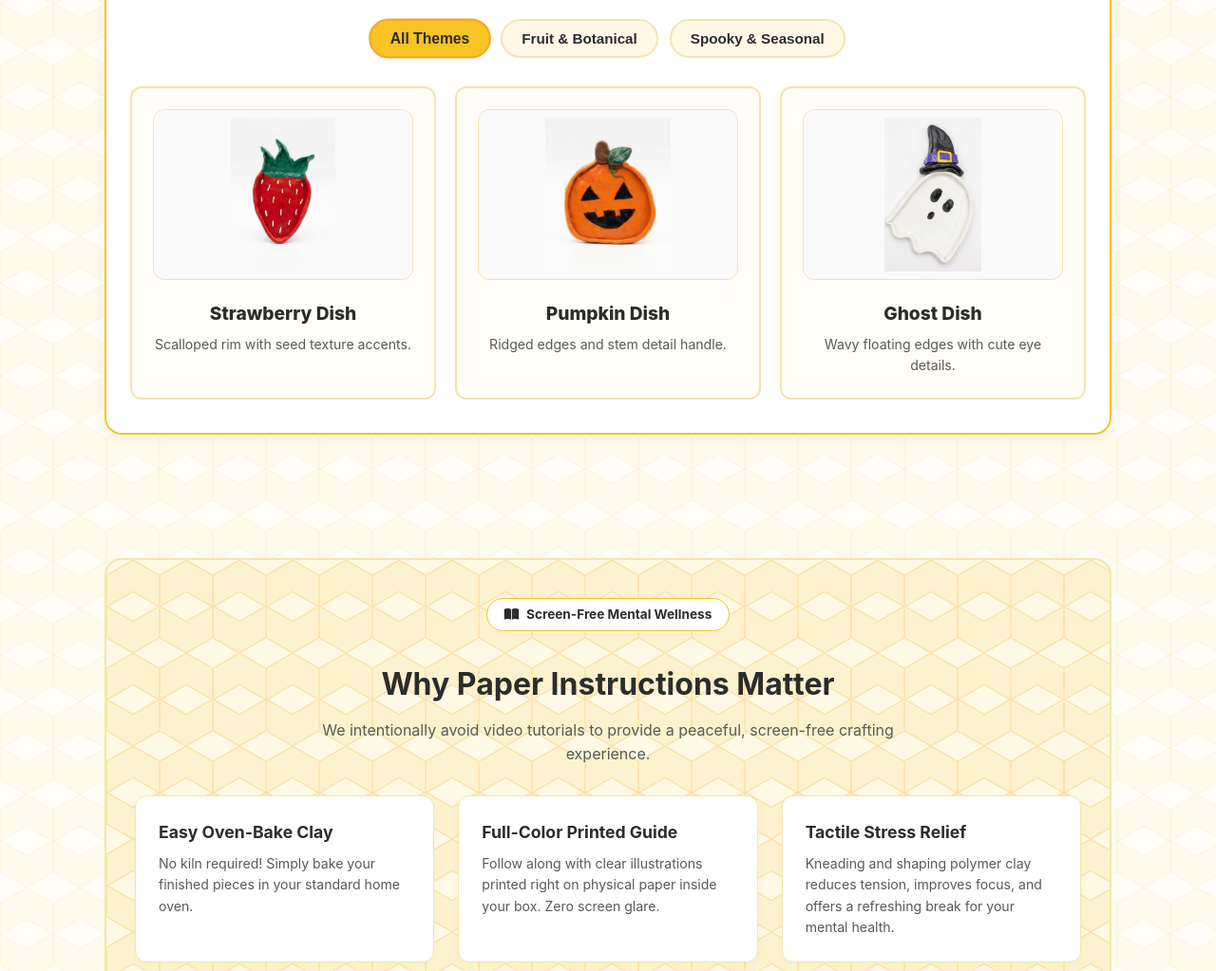
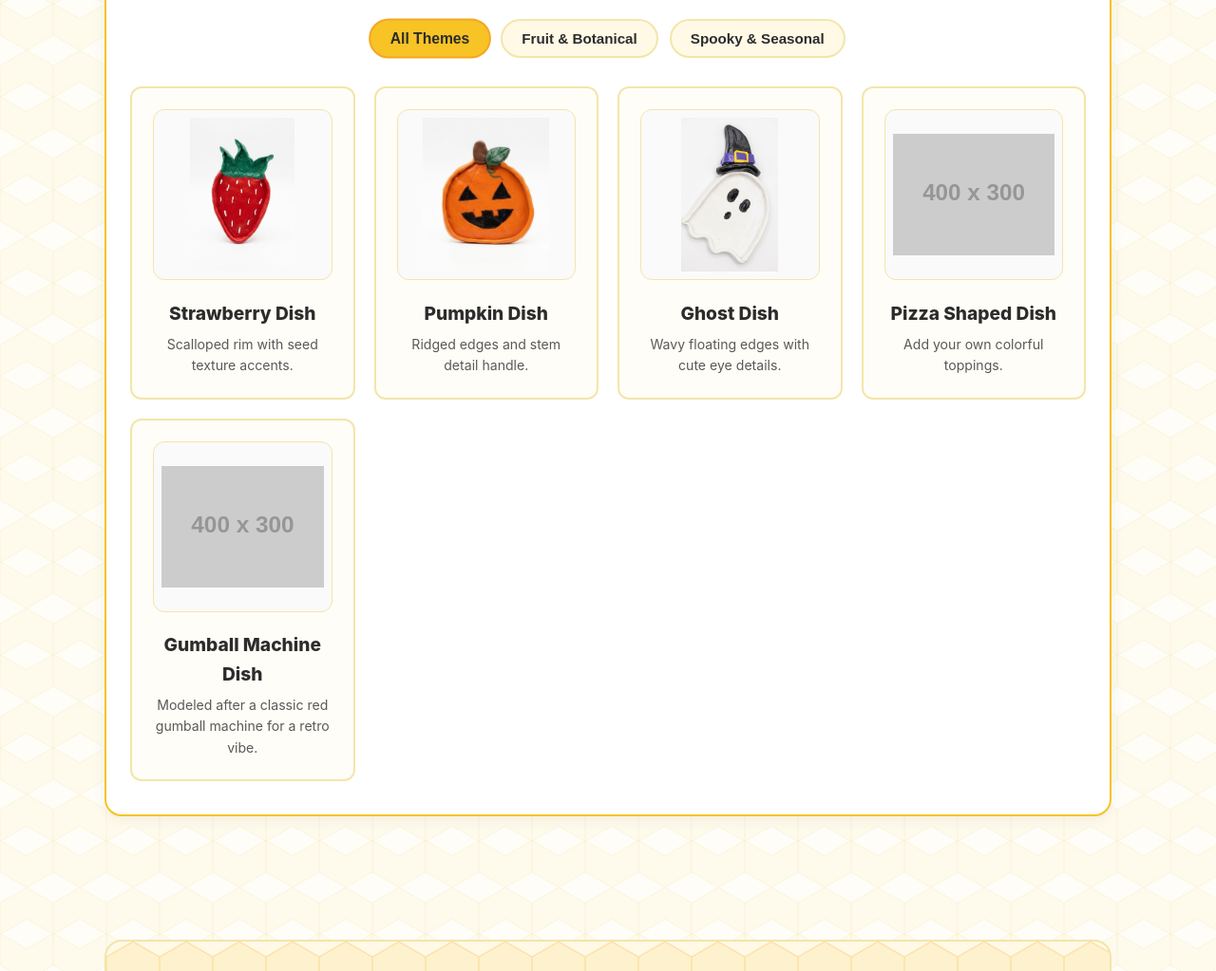
Before and after one commit to k-miller8/bumblebeecrafts, a plain HTML site: page index.html in a window 1280 px wide. Shown: the part 2593-3616 px from the top of the page at 95% size. Drawn offline with Linux system fonts and the light colour scheme; placeholder pictures from the web are drawn by us.

Commit message:
Update index.html

```diff
--- a/index.html
+++ b/index.html
@@ -861,6 +861,16 @@
                     <h4>Ghost Dish</h4>
                     <p>Wavy floating edges with cute eye details.</p>
                 </div>
+                <div class="design-card" data-category="all">
+                    <img src="images/pizza.png" onerror="this.onerror=null; this.src='https://placehold.co/400x300/FFF9E6/2C2C2C?text=🎃+Autumn+Theme';" alt="Autumn Theme" class="theme-card-img">
+                    <h4>Pizza Shaped Dish</h4>
+                    <p>Add your own colorful toppings.</p>
+                </div>
+                <div class="design-card" data-category="all">
+                    <img src="images/gumball.png" onerror="this.onerror=null; this.src='https://placehold.co/400x300/FFF9E6/2C2C2C?text=🎃+Autumn+Theme';" alt="Autumn Theme" class="theme-card-img">
+                    <h4>Gumball Machine Dish</h4>
+                    <p>Modeled after a classic red gumball machine for a retro vibe.</p>
+                </div>
             </div>
         </div>
     </section>
```
